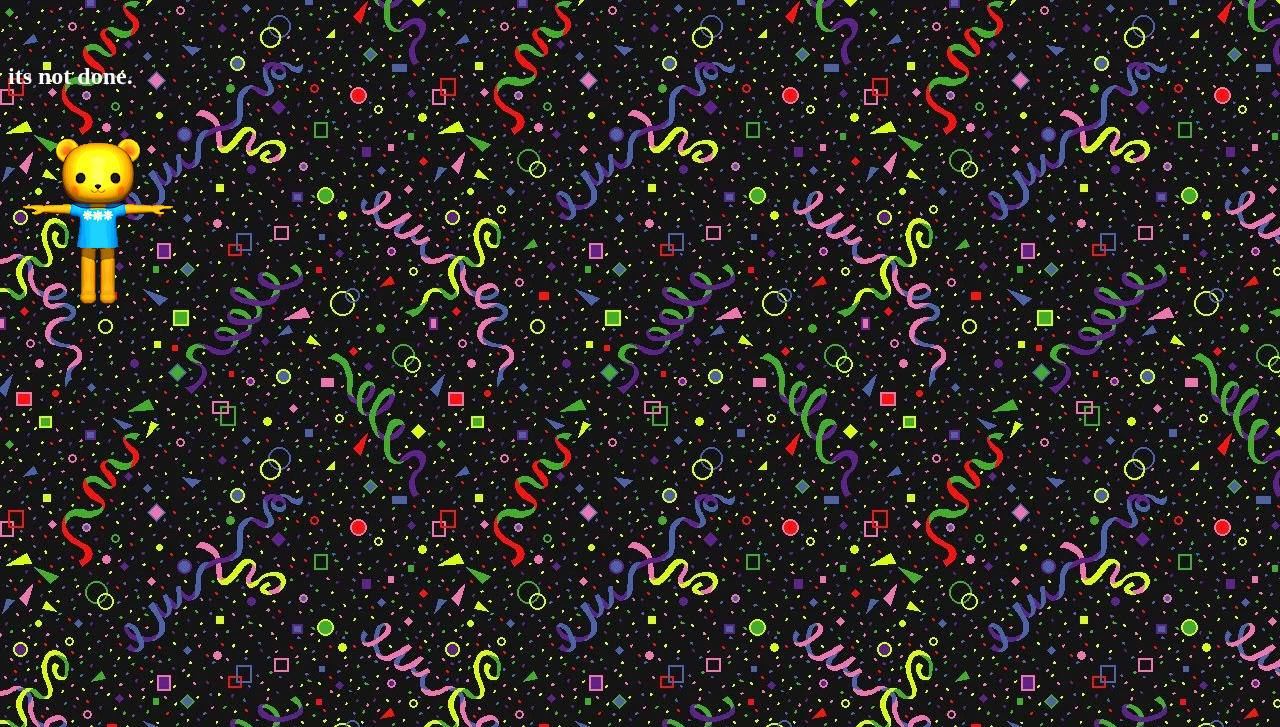
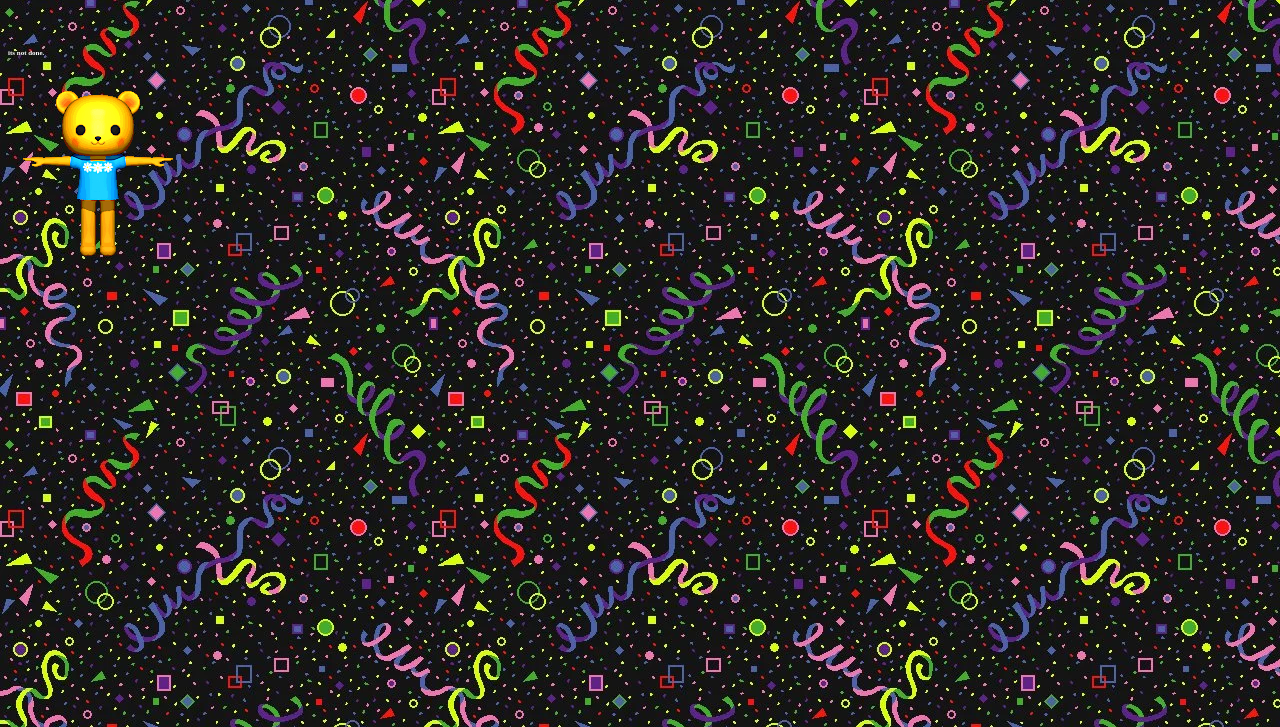
Before and after one commit to sinewavezone/sinewavezone, a plain HTML site: page index.html in a window 1280 px wide. Shown: the part 73-800 px from the top of the page. Drawn offline with Linux system fonts and the light colour scheme.

Commit message:
Update content_script.css

```diff
--- a/content_script.css
+++ b/content_script.css
@@ -19,7 +19,7 @@ article h1 {
    font-size: 14px;
 }
 
-article h2 {
+h2 {
    font-size: 7px;
 }
 
```
